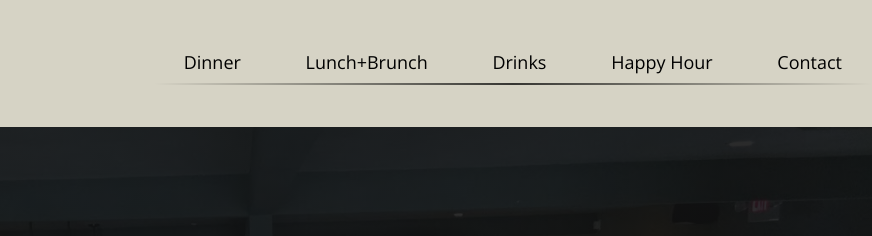
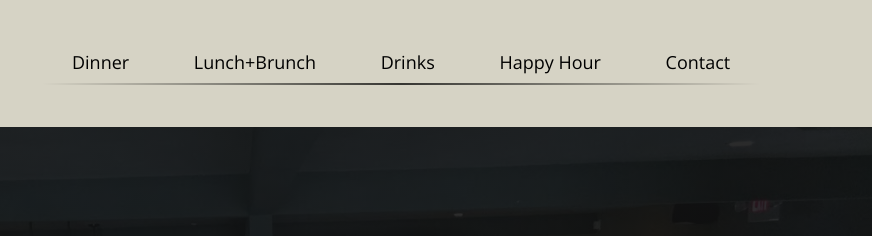
Before and after one commit to ryanboyce1/ryanboyce1.github.io, a plain HTML site: page index.html in a window 1280 px wide. Shown: the top 236 px of the page, 408-1280 px from the left. Drawn offline with nearby package versions, Linux system fonts and the light colour scheme.

Commit message:
adding flex

```diff
--- a/css/my-style.css
+++ b/css/my-style.css
@@ -9,6 +9,11 @@ body {
     background-color: #D6D3C5;
 
 }
+
+header {
+    display:flex
+}
+
 
 
 header #logo {
```
